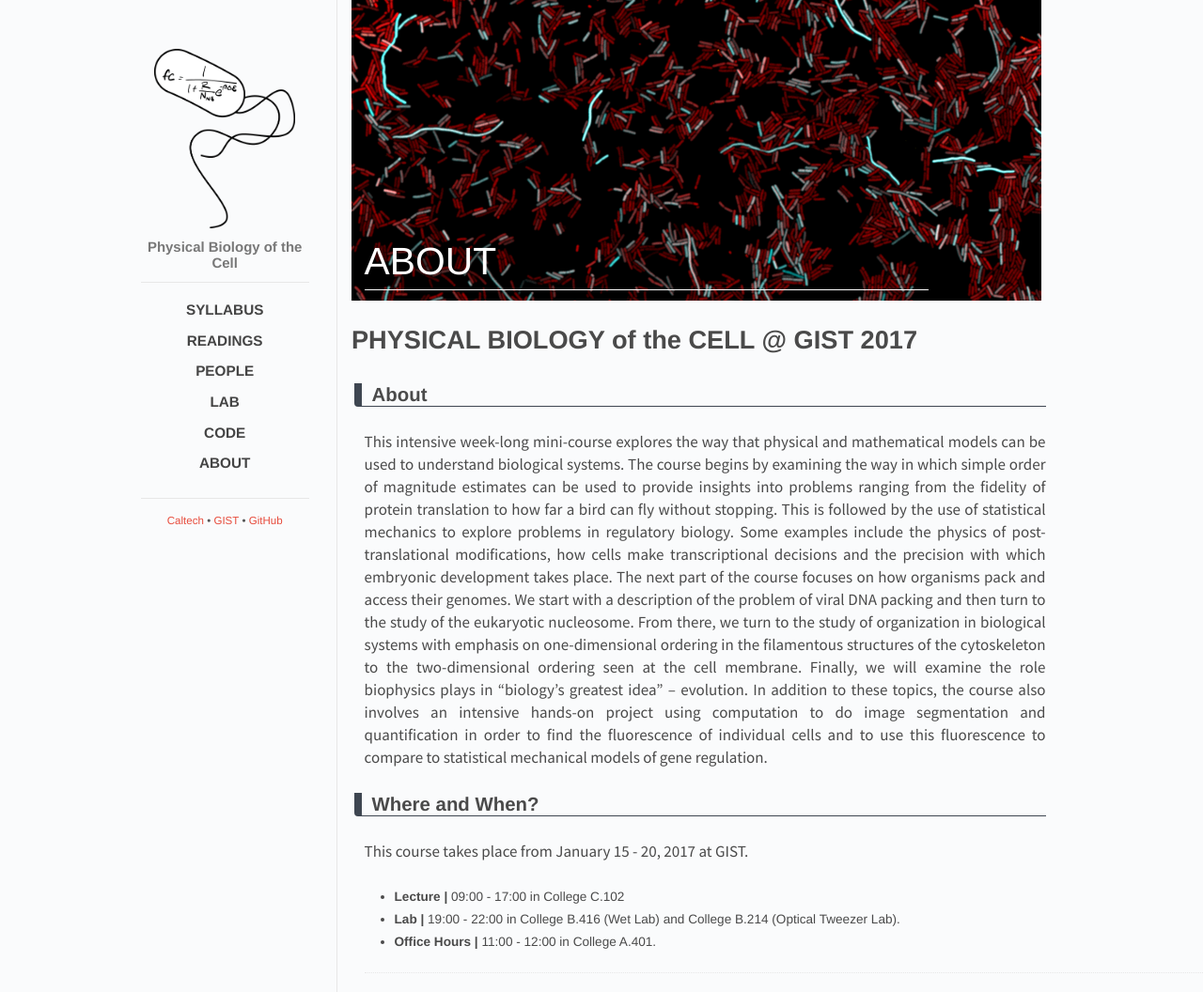
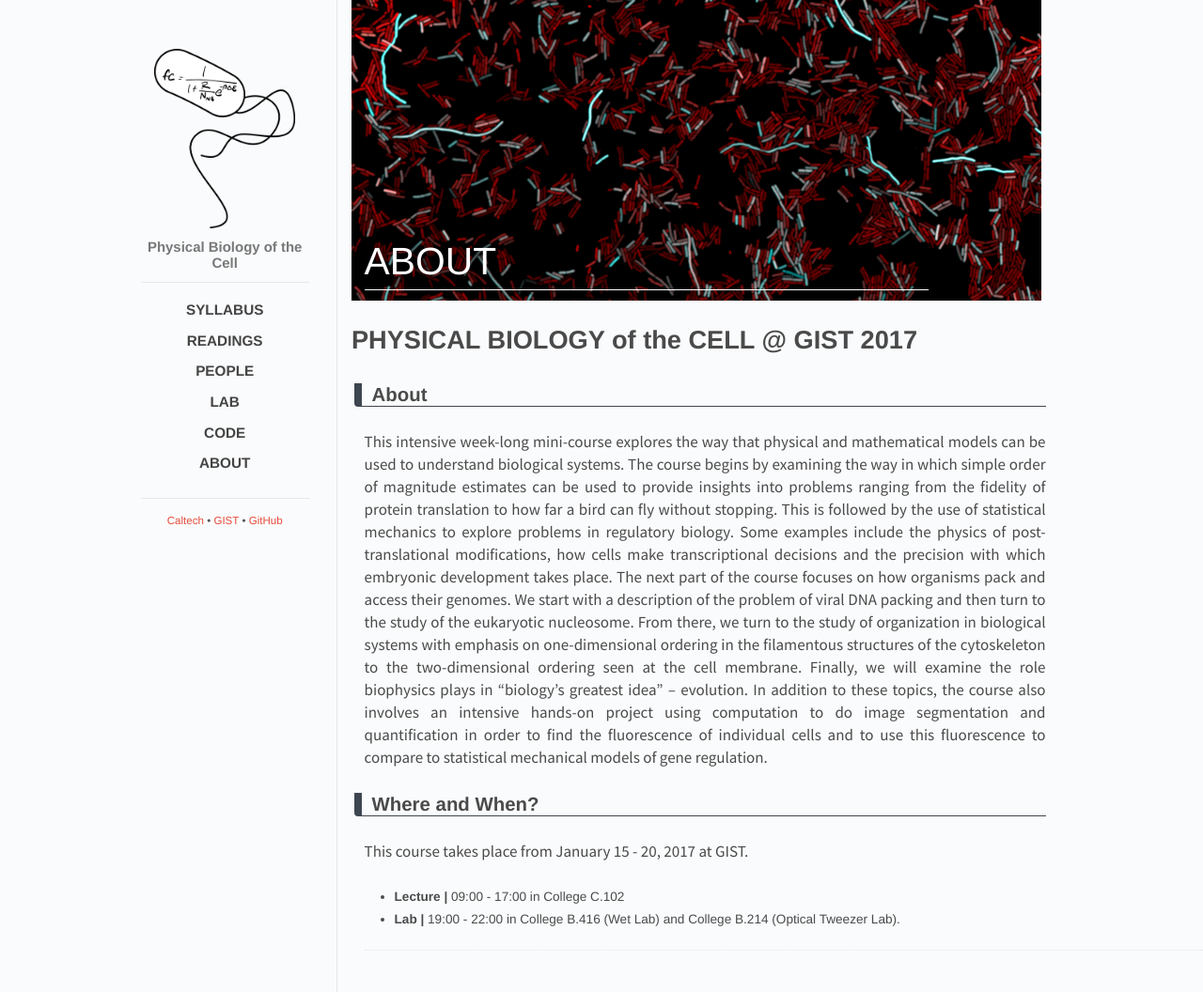
Before and after one commit to RPGroup-PBoC/gist_pboc_2017, a Jekyll site: the page built from _posts/2013-12-09-about.md, in a window 1280 px wide. Shown: the whole page at 94% size. Built offline with Jekyll 4.4.1, drawn with Linux system fonts in a browser that asks for light colours.

Commit message:
Update 2013-12-09-about.md

```diff
--- a/_posts/2013-12-09-about.md
+++ b/_posts/2013-12-09-about.md
@@ -32,4 +32,3 @@ This course takes place from January 15 - 20, 2017 at GIST.
 
 - **Lecture \|** 09:00 - 17:00 in College C.102
 - **Lab \|** 19:00 - 22:00 in College B.416 (Wet Lab) and College B.214 (Optical Tweezer Lab).
-- **Office Hours \|** 11:00 - 12:00 in College A.401.
```
